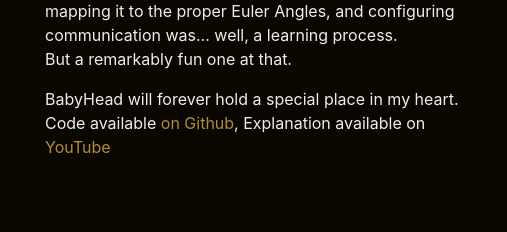
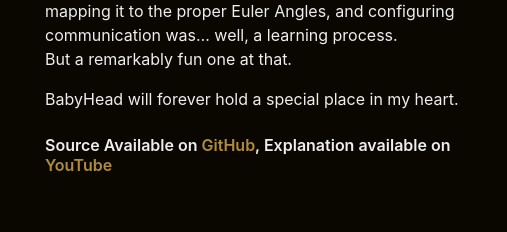
Before and after one commit to Itimoto/Potato.Irish-Server, a website: page public/portfolio/tech.html in a window 1280 px wide. Shown: the part 2228-2460 px from the top of the page, 0-507 px from the left. Drawn offline with Linux system fonts and the light colour scheme.

Commit message:
Prettied Up Tech portfolio

```diff
--- a/public/portfolio/tech.html
+++ b/public/portfolio/tech.html
@@ -239,8 +239,13 @@
 <h4 class="code-line" data-line-start=14 data-line-end=15 ><a id="Challenges_14"></a>Challenges</h4>
 <p class="has-line-data" data-line-start="15" data-line-end="17">For one, there was the name – a name by which I will <em>forever</em> stand. On the other hand, interfacing with a Gyroscope, using the <em>correct</em> output to derive a method mapping it to the proper Euler Angles, and configuring communication was… well, a learning process.<br>
 But a remarkably fun one at that.</p>
-<p class="has-line-data" data-line-start="18" data-line-end="20">BabyHead will forever hold a special place in my heart.<br>
-Code available <a href="https://github.com/Itimoto/BabyHead">on Github</a>, Explanation available on <a href="https://www.youtube.com/watch?v=eJpo-IbOa_U">YouTube</a></p>
+<p class="has-line-data" data-line-start="18" data-line-end="20">BabyHead will forever hold a special place in my heart.
+
+<br>
+
+<h4 class="code-line" data-line-start=4 data-line-end=5 >
+  Source Available on <a href="https://github.com/Itimoto/BabyHead">GitHub</a>, Explanation available on <a href="https://www.youtube.com/watch?v=eJpo-IbOa_U">YouTube</a>
+</h4>
         </div>
 
         <img src="https://raw.github.com/Itimoto/BabyHead/master/misc/Camera.jpg" alt="BabyHead's Camera, mounted on a set of servos" onclick="transitionPage('/pong', {});" style="max-width: 60%;"/>
```
